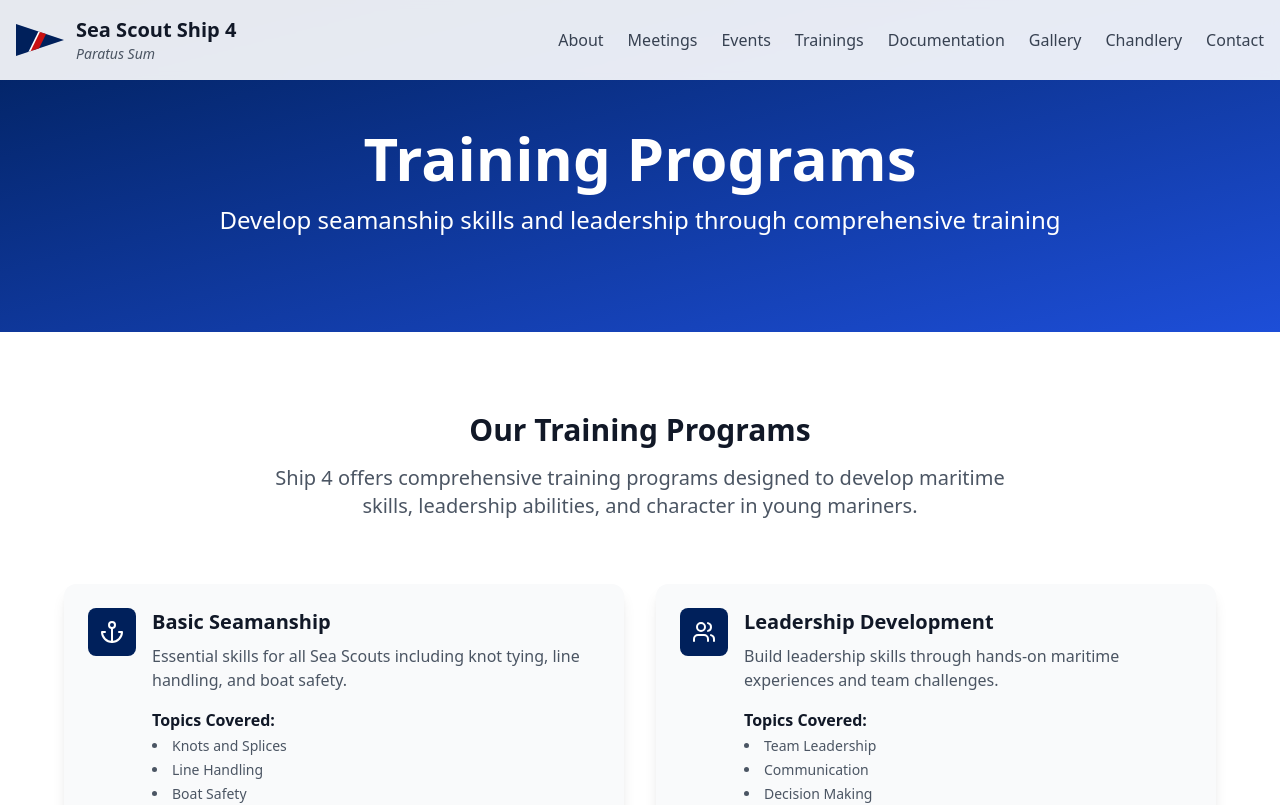
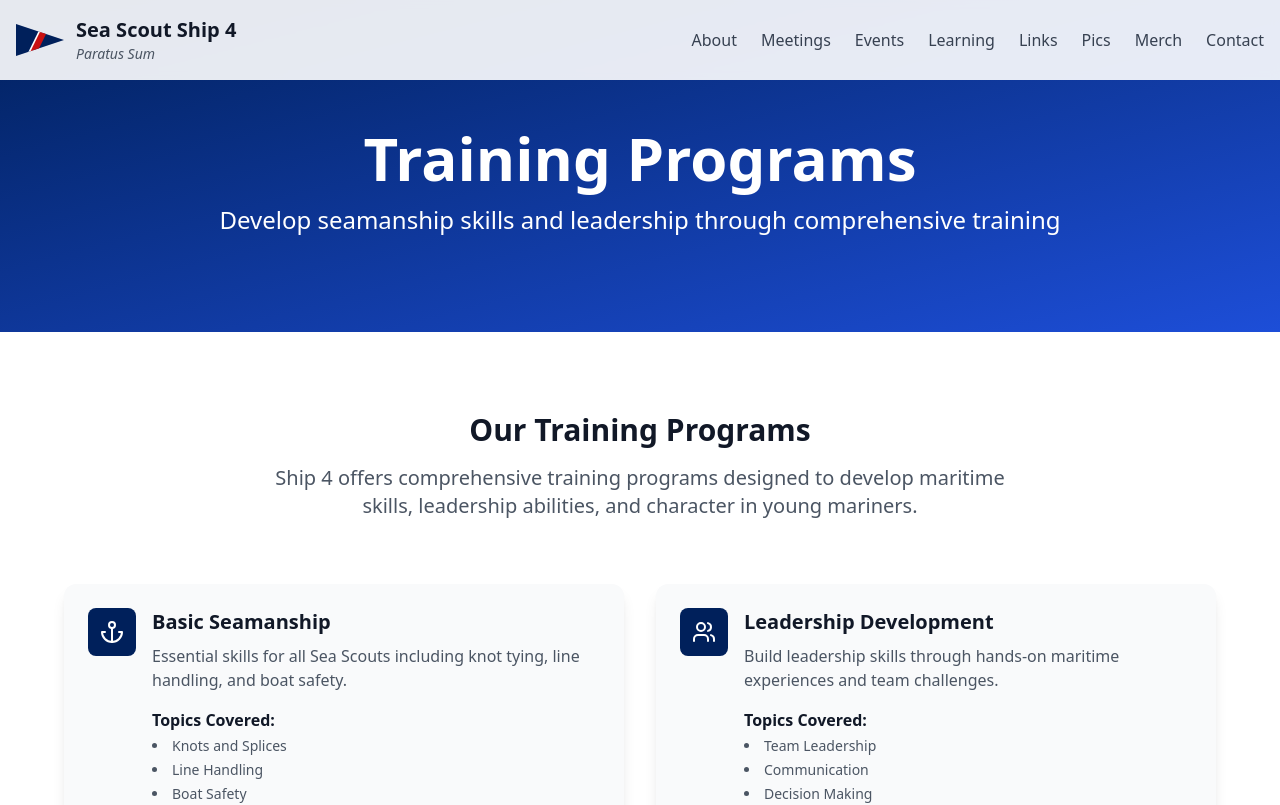
Before and after one commit to devnu11/ship4web, a React (Vite) app: page /trainings in a window 1280 px wide. Shown: the top 805 px of the page. Built offline with nearby package versions, Linux system fonts and the light colour scheme.

Commit message:
Rename items on Nav Bar

```diff
--- a/src/data/navigation.ts
+++ b/src/data/navigation.ts
@@ -17,19 +17,19 @@ export const navigationItems: NavigationItem[] = [
     path: '#events'
   },
   {
-    label: 'Trainings',
+    label: 'Learning',
     path: '/trainings'
   },
   {
-    label: 'Documentation',
+    label: 'Links',
     path: '/documentation'
   },
   {
-    label: 'Gallery',
+    label: 'Pics',
     path: '#gallery'
   },
   {
-    label: 'Chandlery',
+    label: 'Merch',
     path: '/chandlery'
   },
   {
```
